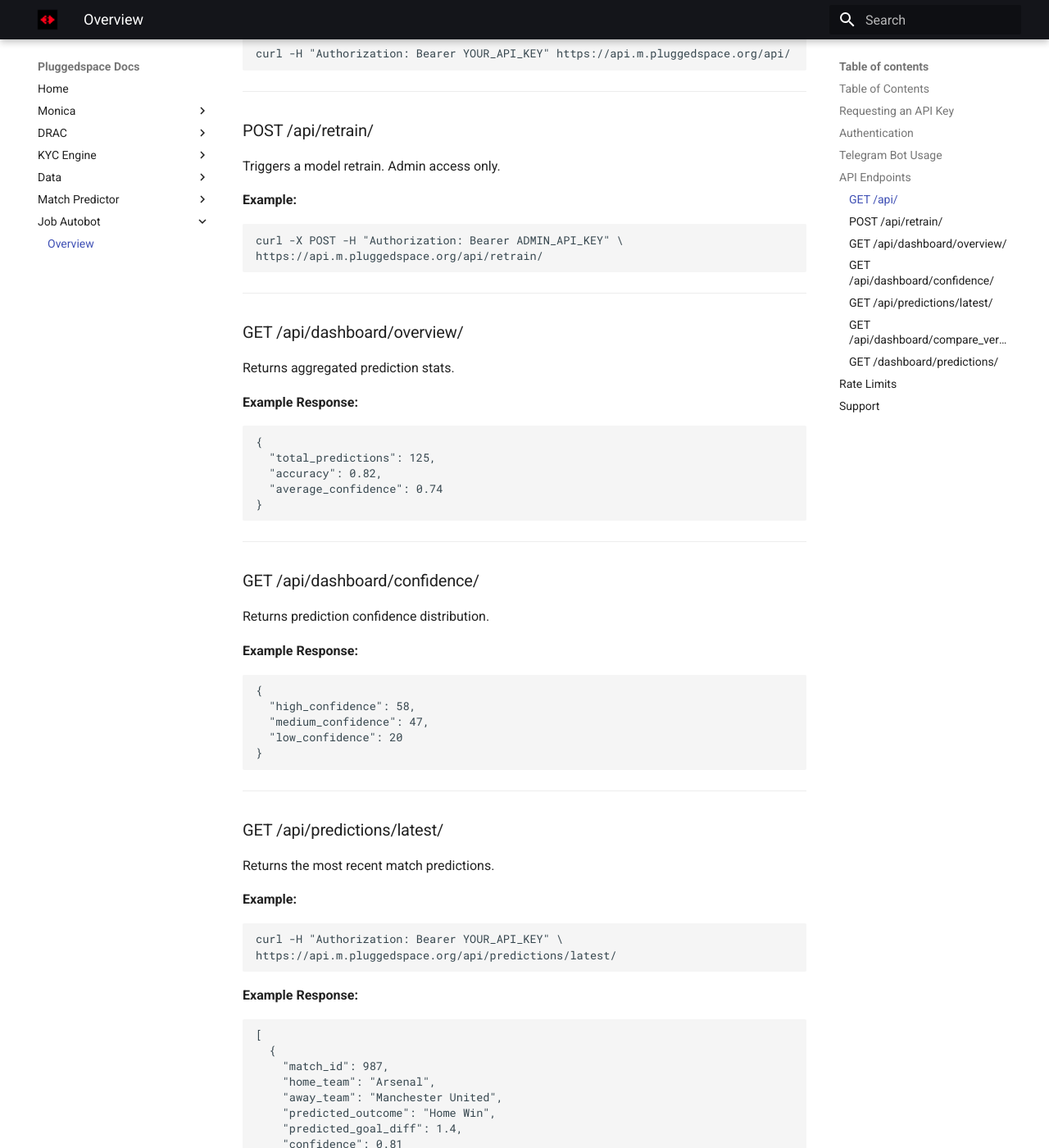
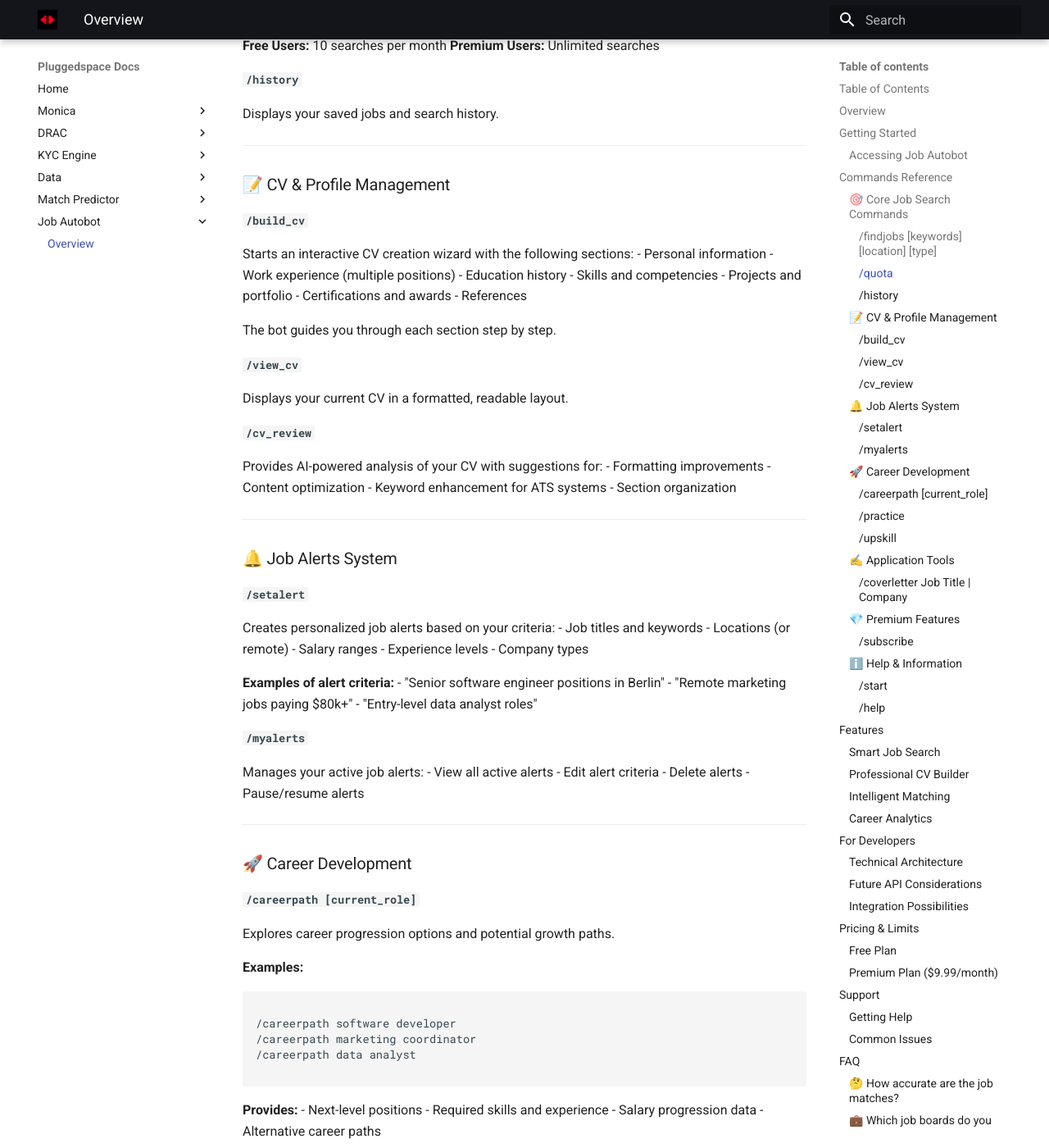
Before and after one commit to pluggedspace/pluggedspace-docs, an MkDocs documentation site: the page built from docs/models/job/index.md, in a window 1280 px wide and 1400 px high, scrolled down 1939 px. Shown: the whole window at 82% size. Built offline with MkDocs 1.6.1 and Material for MkDocs 9.7.7, drawn with Linux system fonts in a browser that asks for light colours; some of the changed text lies outside the part shown.

Commit message:
Update index.md

````diff
--- a/docs/models/job/index.md
+++ b/docs/models/job/index.md
@@ -1,193 +1,337 @@
+# Job Autobot Documentation
 
-# Welcome to job-autobot Documentation
-
-For full API reference visit [api.pluggedspace.org/job](https://docs.pluggedspace.org/models/job).
+Job Autobot is an AI-powered job search assistant available on Telegram that helps job seekers find opportunities, build professional CVs, and navigate their career development.
 
 ---
 
 ## Table of Contents
-1. [Requesting an API Key](#requesting-an-api-key)
-2. [Authentication](#authentication)
-3. [Telegram Bot Usage](#telegram-bot-usage)
-4. [API Endpoints](#api-endpoints)
-   - [GET /api/](#get-api)
-   - [POST /api/retrain/](#post-apiretrain)
-   - [GET /api/dashboard/overview/](#get-apidashboardoverview)
-   - [GET /api/dashboard/confidence/](#get-apidashboardconfidence)
-   - [GET /api/predictions/latest/](#get-apipredictionslatest)
-   - [GET /api/dashboard/compare_versions/](#get-apidashboardcompareversions)
-   - [GET /dashboard/predictions/](#get-dashboardpredictions)
-5. [Rate Limits](#rate-limits)
-6. [Support](#support)
+1. [Overview](#overview)
+2. [Getting Started](#getting-started)
+3. [Commands Reference](#commands-reference)
+4. [Features](#features)
+5. [For Developers](#for-developers)
+6. [Pricing & Limits](#pricing--limits)
+7. [Support](#support)
+8. [FAQ](#faq)
 
 ---
 
-## Requesting an API Key
+## Overview
 
-To use the jobautobot API:
+Job Autobot leverages AI to streamline the job search process by providing:
 
-1. **Apply Online**
-   - Visit: [https://api.pluggedspace.org/apply](https://api.pluggedspace.org/apply)
-   - Fill out the application form with:
-     - Name / Organization
-     - Intended usage (project or integration)
-     - Contact email
+- **Smart Job Search**: Find relevant opportunities using natural language queries
+- **CV Building**: Create and optimize professional resumes
+- **Career Guidance**: Get personalized career path recommendations
+- **Application Tools**: Generate cover letters and improve your CV
+- **Job Alerts**: Receive notifications for new matching positions
 
-2. **Email Request**
-   - Send to: **access@pluggedspace.org**
-   - Subject: `API Access Request`
-   - Body: Include your details and intended usage.
-
-Once approved, you will receive:
-- **API Key** (unique to your account)
-- **Usage limits**
-- **API documentation link**
+**Target Audience**: Job seekers at all career levels, from entry-level to experienced professionals.
 
 ---
 
-## Authentication
+## Getting Started
 
-All API requests must include your API key:
+### Accessing Job Autobot
 
-```http
-Authorization: Bearer YOUR_API_KEY
-```
+1. **Open Telegram**
+   - Search for `@jobautobot` or visit: [t.me/jobautobot](https://t.me/jobautobot)
+
+2. **Start Chatting**
+   - Send `/start` to begin
+   - Use available commands to explore features
+
+3. **Free vs Premium**
+   - Free users get 10 job searches per month
+   - Upgrade to premium for unlimited access and advanced features
 
 ---
 
-## Telegram Bot Usage
+## Commands Reference
 
-Find the bot on Telegram: [@jobautobot](https://t.me/jobautobot)
+### 🎯 Core Job Search Commands
 
-**Commands:**
-- `/findjob Arsenal vs Manchester United` — Predicts the outcome of a specific match
-- `/view_cv` — Shows the next scheduled match with prediction
-- `/help` — Lists all available commands
+#### `/findjobs [keywords] [location] [type]`
+Searches for jobs across multiple platforms.
+
+**Parameters:**
+- `keywords` (required): Job title, skills, or company names
+- `location` (optional): City, country, or "remote"
+- `type` (optional): full-time, part-time, contract, internship
+
+**Examples:**
+```
+
+/findjobs python developer
+/findjobs data scientist london
+/findjobs frontend developer remote full-time
+/findjobs marketing manager new york
+
+```
+
+#### `/quota`
+Shows your remaining job searches for the current month.
+
+**Free Users:** 10 searches per month
+**Premium Users:** Unlimited searches
+
+#### `/history`
+Displays your saved jobs and search history.
 
 ---
 
-## API Endpoints
+### 📝 CV & Profile Management
 
-### GET /api/
-Returns available endpoints and service info.
+#### `/build_cv`
+Starts an interactive CV creation wizard with the following sections:
+- Personal information
+- Work experience (multiple positions)
+- Education history
+- Skills and competencies
+- Projects and portfolio
+- Certifications and awards
+- References
 
-**Example:**
-```bash
-curl -H "Authorization: Bearer YOUR_API_KEY" https://api.m.pluggedspace.org/api/
-```
+The bot guides you through each section step by step.
+
+#### `/view_cv`
+Displays your current CV in a formatted, readable layout.
+
+#### `/cv_review`
+Provides AI-powered analysis of your CV with suggestions for:
+- Formatting improvements
+- Content optimization
+- Keyword enhancement for ATS systems
+- Section organization
 
 ---
 
-### POST /api/retrain/
-Triggers a model retrain. Admin access only.
+### 🔔 Job Alerts System
 
-**Example:**
-```bash
-curl -X POST -H "Authorization: Bearer ADMIN_API_KEY" \
-https://api.m.pluggedspace.org/api/retrain/
-```
+#### `/setalert`
+Creates personalized job alerts based on your criteria:
+- Job titles and keywords
+- Locations (or remote)
+- Salary ranges
+- Experience levels
+- Company types
+
+**Examples of alert criteria:**
+- "Senior software engineer positions in Berlin"
+- "Remote marketing jobs paying $80k+"
+- "Entry-level data analyst roles"
+
+#### `/myalerts`
+Manages your active job alerts:
+- View all active alerts
+- Edit alert criteria
+- Delete alerts
+- Pause/resume alerts
 
 ---
 
-### GET /api/dashboard/overview/
-Returns aggregated prediction stats.
+### 🚀 Career Development
 
-**Example Response:**
-```json
-{
-  "total_predictions": 125,
-  "accuracy": 0.82,
-  "average_confidence": 0.74
-}
+#### `/careerpath [current_role]`
+Explores career progression options and potential growth paths.
+
+**Examples:**
 ```
+
+/careerpath software developer
+/careerpath marketing coordinator
+/careerpath data analyst
+
+```
+
+**Provides:**
+- Next-level positions
+- Required skills and experience
+- Salary progression data
+- Alternative career paths
+
+#### `/practice`
+Interactive interview preparation with:
+- Common behavioral questions
+- Technical questions by field
+- STAR method guidance
+- Sample answers and feedback
+
+#### `/upskill`
+Generates personalized learning recommendations:
+- Skill gaps analysis
+- Online course suggestions
+- Reading materials
+- Project ideas
+- Certification paths
 
 ---
 
-### GET /api/dashboard/confidence/
-Returns prediction confidence distribution.
+### ✍️ Application Tools
 
-**Example Response:**
-```json
-{
-  "high_confidence": 58,
-  "medium_confidence": 47,
-  "low_confidence": 20
-}
+#### `/coverletter Job Title | Company`
+Generates tailored cover letters based on:
+- Specific job title and company
+- Your CV information
+- Industry standards and best practices
+- Company research and culture fit
+
+**Format:** `/coverletter [Job Title] | [Company Name]`
+
+**Examples:**
 ```
+
+/coverletter Software Engineer | Google
+/coverletter Marketing Manager| Apple
+/coverletter Data Scientist| Remote Company
+
+```
+
+**Features:**
+- Customized to job requirements
+- Highlights relevant experience
+- Professional tone and structure
+- Editable template output
 
 ---
 
-### GET /api/predictions/latest/
-Returns the most recent match predictions.
+### 💎 Premium Features
 
-**Example:**
-```bash
-curl -H "Authorization: Bearer YOUR_API_KEY" \
-https://api.m.pluggedspace.org/api/predictions/latest/
-```
+#### `/subscribe`
+Shows premium plan options and upgrade process.
 
-**Example Response:**
-```json
-[
-  {
-    "match_id": 987,
-    "home_team": "Arsenal",
-    "away_team": "Manchester United",
-    "predicted_outcome": "Home Win",
-    "predicted_goal_diff": 1.4,
-    "confidence": 0.81
-  }
-]
-```
+**Premium Benefits:**
+- Unlimited job searches (vs. 10/month free)
+- Up to 5 active job alerts (vs. 1 free)
+- Advanced CV templates and analytics
+- Priority support
+- Full search results access
+- Enhanced career insights
 
 ---
 
-### GET /api/dashboard/compare_versions/
-Compares prediction accuracy between model versions.
+### ℹ️ Help & Information
 
-**Example Response:**
-```json
-{
-  "version_1": { "accuracy": 0.78 },
-  "version_2": { "accuracy": 0.82 }
-}
-```
+#### `/start`
+Initializes the bot and displays welcome message with overview.
+
+#### `/help`
+Lists all available commands with brief descriptions.
 
 ---
 
-### GET /dashboard/predictions/
-Returns prediction data for dashboard visualization.
+## Features
 
-**Example Response:**
-```json
-[
-  {
-    "match": "Liverpool vs Chelsea",
-    "outcome": "Draw",
-    "confidence": 0.66
-  },
-  {
-    "match": "Barcelona vs Real Madrid",
-    "outcome": "Away Win",
-    "confidence": 0.72
-  }
-]
-```
+### Smart Job Search
+- **Natural Language Processing**: Understands complex queries like "senior python jobs in tech startups"
+- **Multi-platform Aggregation**: Searches across major job boards and company career pages
+- **Advanced Filtering**: Location, salary, experience level, company size, and more
+- **Relevance Scoring**: AI-powered matching based on your profile and preferences
+
+### Professional CV Builder
+- **Guided Creation**: Step-by-step process for each CV section
+- **Industry Templates**: Field-specific formats (tech, marketing, healthcare, etc.)
+- **ATS Optimization**: Ensures compatibility with applicant tracking systems
+- **Export Options**: Multiple format support
+
+### Intelligent Matching
+- **Profile-based Recommendations**: Suggests jobs matching your skills and experience
+- **Company Culture Fit**: Considers work environment preferences
+- **Growth Opportunities**: Identifies roles with career advancement potential
+
+### Career Analytics
+- **Search Tracking**: Monitors your job search activity and patterns
+- **Skill Gap Analysis**: Identifies areas for professional development
+- **Market Insights**: Provides industry trends and salary data
 
 ---
 
-## Rate Limits
+## For Developers
 
-| Plan        | Requests/day | Notes                          |
-|-------------|-------------|--------------------------------|
-| Free        | 50          | Basic access                   |
-| Pro         | 5,000       | Higher limits & priority       |
-| Enterprise  | Custom      | Dedicated support              |
+### Technical Architecture
+While Job Autobot is currently Telegram-only, the system is built on:
+
+- **Natural Language Processing**: For understanding job search queries and CV content
+- **Machine Learning Models**: For job matching and career path recommendations
+- **Data Integration**: Aggregating job listings from multiple sources
+- **User Profiling**: Building comprehensive candidate profiles
+
+### Future API Considerations
+Potential future endpoints may include:
+- Job search integration
+- CV parsing and analysis
+- Career path recommendations
+- Application tracking
+
+### Integration Possibilities
+- Career platforms
+- Educational institutions
+- Recruitment agencies
+- HR systems
+
+---
+
+## Pricing & Limits
+
+### Free Plan
+- ✅ 10 job searches per month
+- ✅ Basic CV building
+- ✅ 1 active job alert
+- ✅ Standard command access
+- ✅ Community support
+
+### Premium Plan ($9.99/month)
+- ✅ Unlimited job searches
+- ✅ Up to 5 active job alerts
+- ✅ Advanced CV templates and analytics
+- ✅ Priority support
+- ✅ Full search results access
+- ✅ Enhanced career insights
+- ✅ Early access to new features
 
 ---
 
 ## Support
 
-- **Email:** support@pluggedspace.org
-- **Telegram:** [@jobautobot](https://t.me/jobautobot)
-- **Documentation:** [https://docs.pluggedspace.org/models/job](https://docs.pluggedspace.org/models/job)
+### Getting Help
+- **In-Bot Support**: Use `/help` for command assistance
+- **Email**: support@pluggedspace.org
+- **Documentation**: [docs.pluggedspace.org/models/jobautobot](https://docs.pluggedspace.org/models/jobautobot)
+- **Website**: [pluggedspace.org/projects/jobautobot](https://pluggedspace.org/projects/jobautobot)
+
+### Common Issues
+- **Search Limits**: Use `/quota` to check remaining searches
+- **CV Building**: Use `/build_cv` for step-by-step guidance
+- **Job Alerts**: Use `/myalerts` to manage notifications
+- **Premium Features**: Use `/subscribe` for upgrade information
+
+---
+
+## FAQ
+
+### 🤔 How accurate are the job matches?
+Job Autobot uses advanced AI algorithms to match your profile with relevant positions, considering skills, experience, preferences, and career goals.
+
+### 💼 Which job boards do you search?
+We aggregate from multiple sources including major job boards, company career pages, and specialized platforms to provide comprehensive results.
+
+### 📄 Can I export my CV?
+Yes, the CV builder allows export in multiple formats suitable for different applications.
+
+### 🔔 How often do job alerts update?
+Alerts check for new positions daily and notify you immediately when matches are found.
+
+### 💰 Is there a free trial for premium?
+All users start with free access. Premium features are available through subscription with clear benefits outlined.
+
+### 🔒 Is my data secure?
+Yes, we take data privacy seriously. Your personal information and CV data are encrypted and stored securely.
+
+### 📱 Is there a mobile app?
+Job Autobot runs entirely within Telegram, which is available on all major mobile platforms.
+
+---
+
+*Last updated: January 2025*
+*Version: 2.1*
+*For the latest updates, visit our documentation site.*
````
